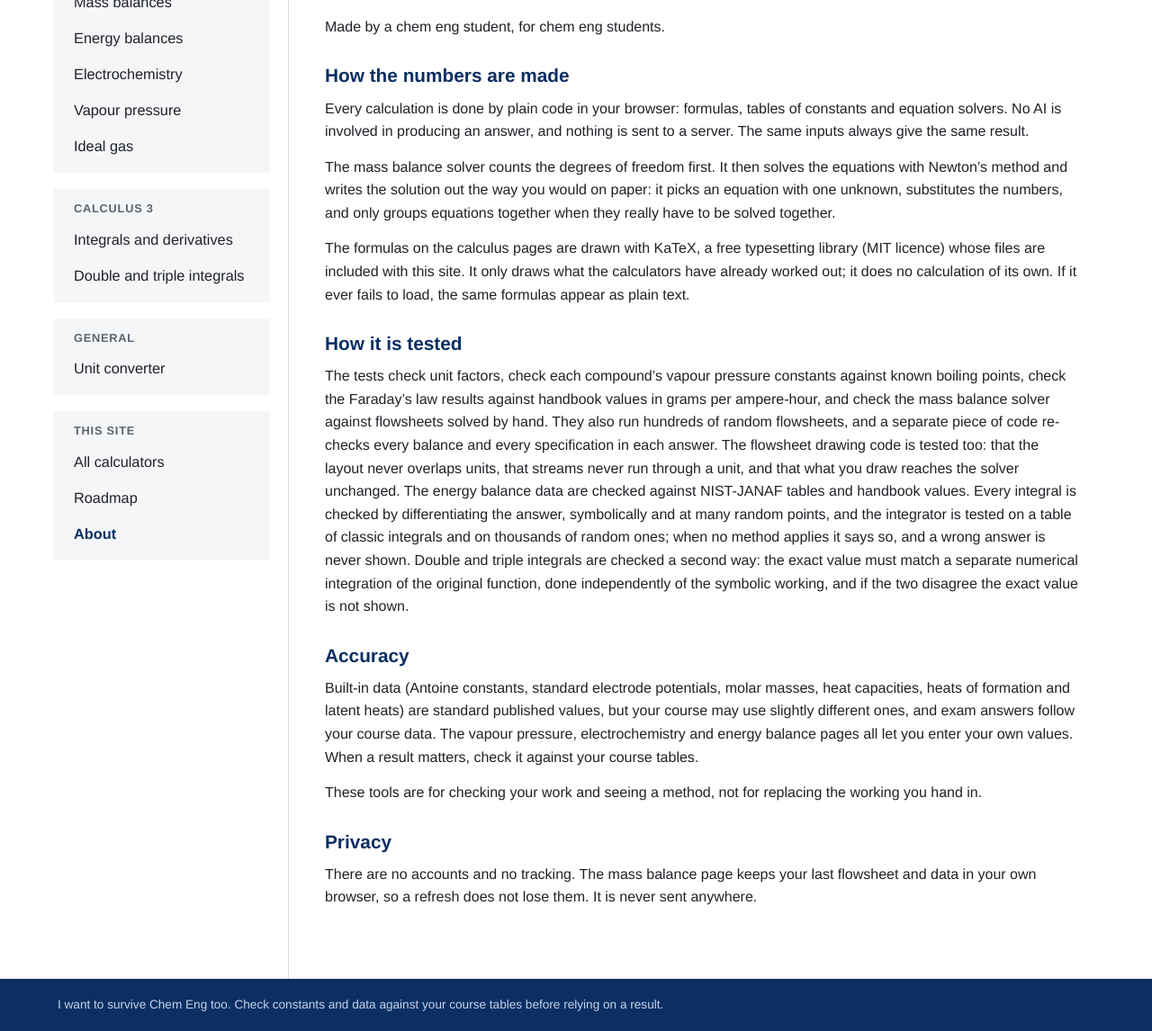
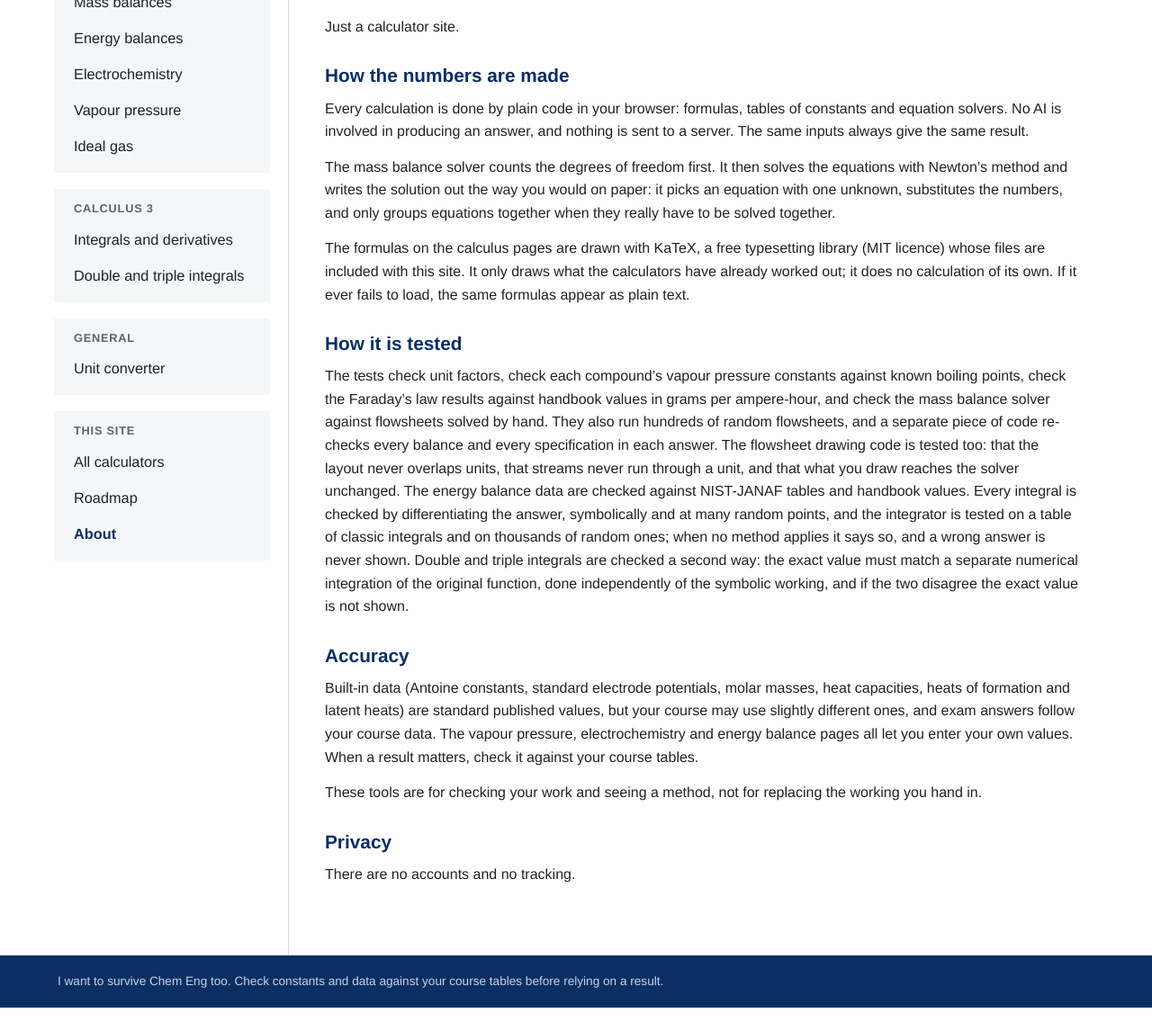
Before and after one commit to hydrogen1-hy/survive-chem-eng-too, a plain HTML site: page about.html in a window 1280 px wide. Shown: the part 323-1469 px from the top of the page at 90% size. After the commit the page ends 1443 px from the top, so only its background shows below. Drawn offline with Linux system fonts and the light colour scheme.

Commit message:
Update about.html

```diff
--- a/about.html
+++ b/about.html
@@ -11,7 +11,7 @@
 
   <main>
     <h1>About this site</h1>
-    <p class="lede">Made by a chem eng student, for chem eng students.</p>
+    <p class="lede">Just a calculator site.</p>
 
     <h2>How the numbers are made</h2>
     <p>Every calculation is done by plain code in your browser: formulas, tables of constants and equation solvers. No AI is involved in producing an answer, and nothing is sent to a server. The same inputs always give the same result.</p>
@@ -27,7 +27,7 @@
     <p>These tools are for checking your work and seeing a method, not for replacing the working you hand in.</p>
 
     <h2>Privacy</h2>
-    <p>There are no accounts and no tracking. The mass balance page keeps your last flowsheet and data in your own browser, so a refresh does not lose them. It is never sent anywhere.</p>
+    <p>There are no accounts and no tracking.</p>
   </main>
 
   <footer id="site-footer"></footer>
```
